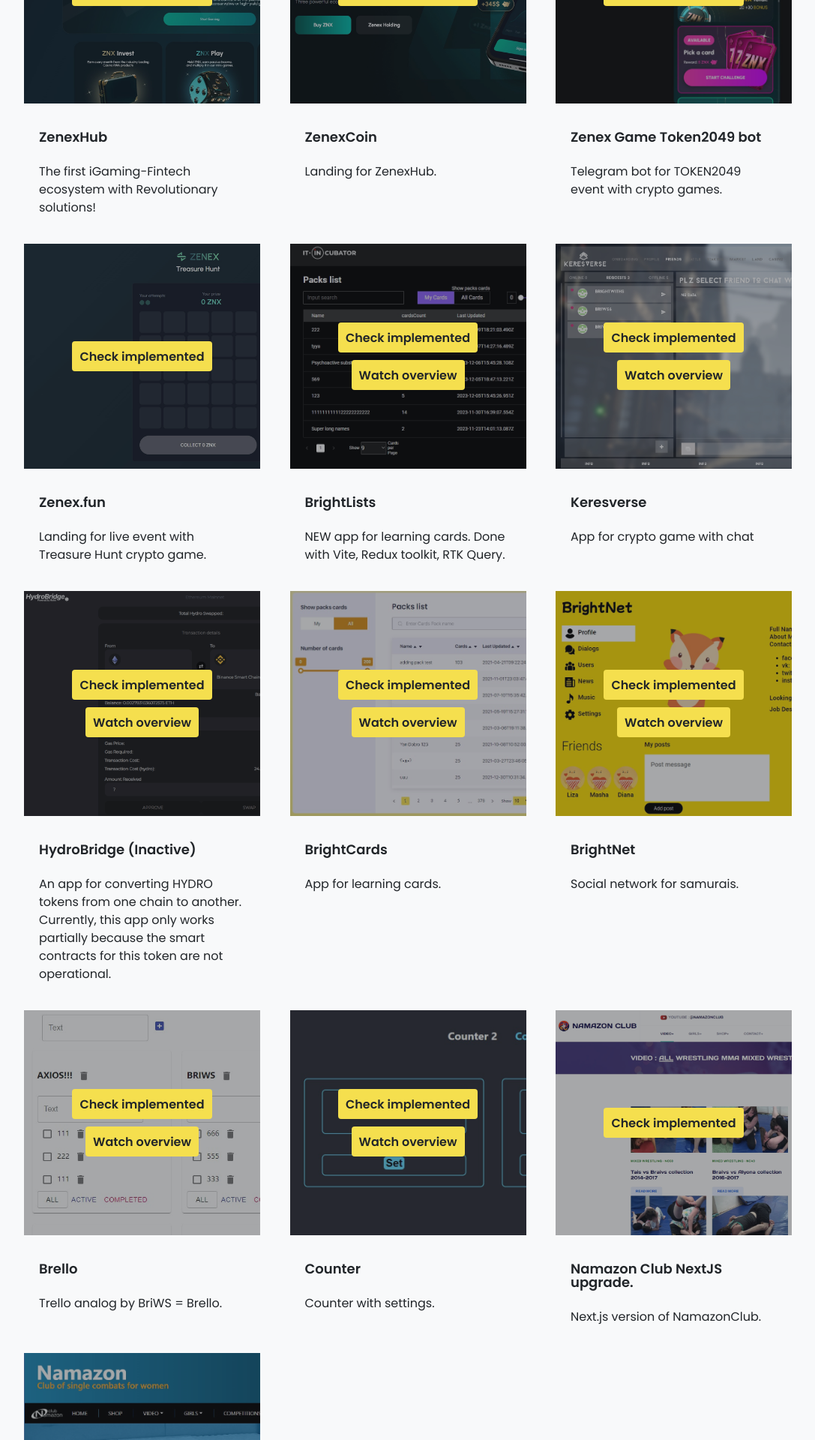
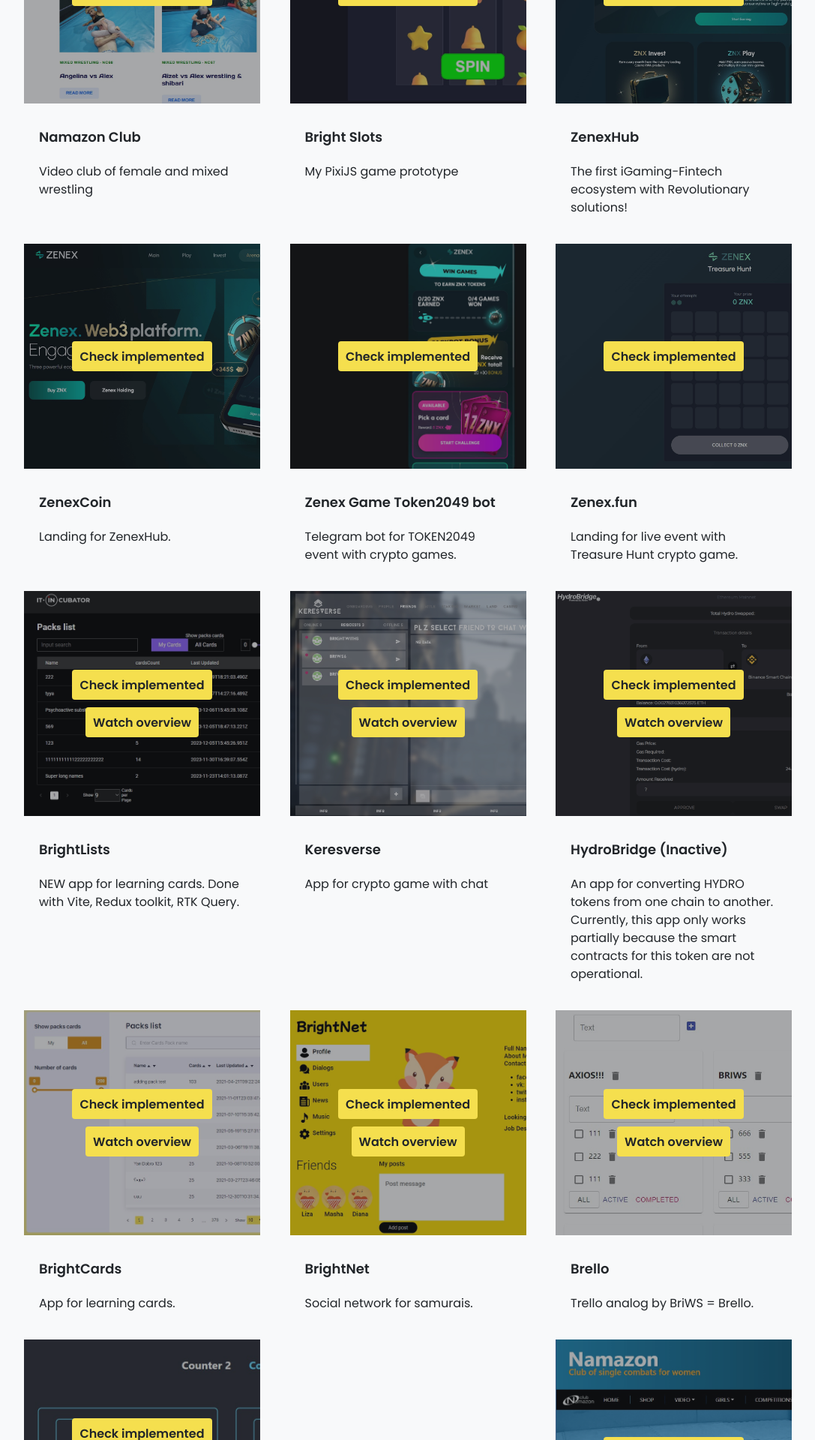
Before and after one commit to braivs/portfolio, a React (Create React App) app: page / in a window 1280 px wide. Shown: the part 2040-3960 px from the top of the page at 75% size, without its empty margins (96-1183 px from the left). Built offline with nearby package versions, Linux system fonts and the light colour scheme.

Commit message:
update projects

```diff
--- a/src/components/Portfolio/projects/Projects.tsx
+++ b/src/components/Portfolio/projects/Projects.tsx
@@ -23,12 +23,28 @@
 import zenexcoin from '../../../assets/image/sitesSPA/zenexcoin.jpg'
 import treasurehunt from '../../../assets/image/sitesSPA/treasurehunt.jpg'
 import token2049 from '../../../assets/image/sitesSPA/token2049.jpg'
+import brightSlots from '../../../assets/image/sitesSPA/brightSlots.jpg'
+import namazonClub from '../../../assets/image/sitesSPA/namazonClub.jpg'
 import {Tab, TabList, TabPanel, Tabs} from "react-tabs";
 import './react-tabs.scss';
 import {Fade} from "react-awesome-reveal";
 
 
 const projectsSPA: Array<ProjectsArray> = [
+  {
+    id: v1(),
+    title: 'Namazon Club',
+    description: 'Video сlub of female and mixed wrestling',
+    link: 'https://namazon.club',
+    img: {backgroundImage: `url(${namazonClub})`}
+  },
+  {
+    id: v1(),
+    title: 'Bright Slots',
+    description: 'My PixiJS game prototype',
+    link: 'https://zenexhub.com/',
+    img: {backgroundImage: `url(${brightSlots})`},
+  },
   {
     id: v1(),
     title: 'ZenexHub',
@@ -112,13 +128,6 @@
     link: 'https://braivs.github.io/iti_counter',
     img: {backgroundImage: `url(${counterImage})`},
     presentationLink: 'https://www.youtube.com/watch?v=WB4ebCmR1A4'
-  },
-  {
-    id: v1(),
-    title: 'Namazon Club NextJS upgrade.',
-    description: 'Next.js version of NamazonClub.',
-    link: 'https://namazon.club',
-    img: {backgroundImage: `url(${NamazonNewDesign})`}
   },
   {
     id: v1(),
```
Also changed, not shown: src/assets/image/sitesSPA/brightSlots.jpg (added), src/assets/image/sitesSPA/namazonClub.jpg (added).
